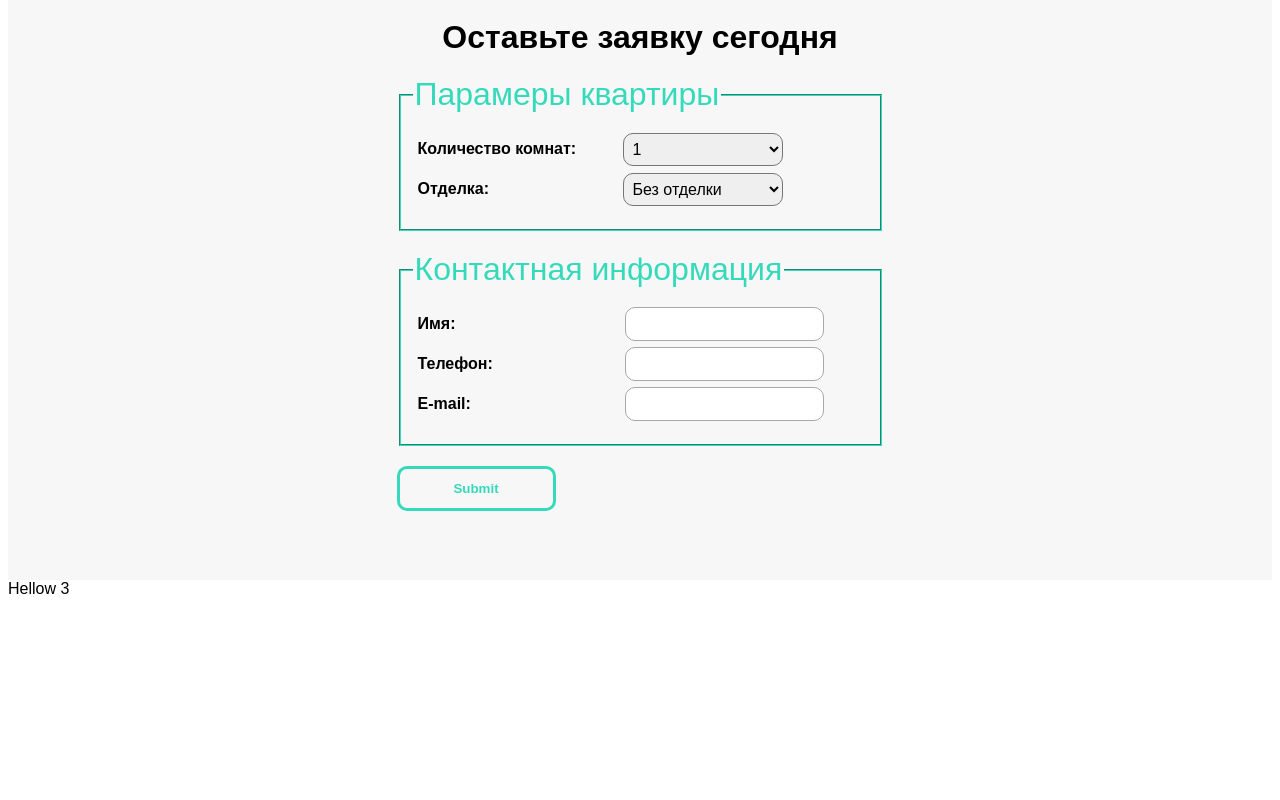
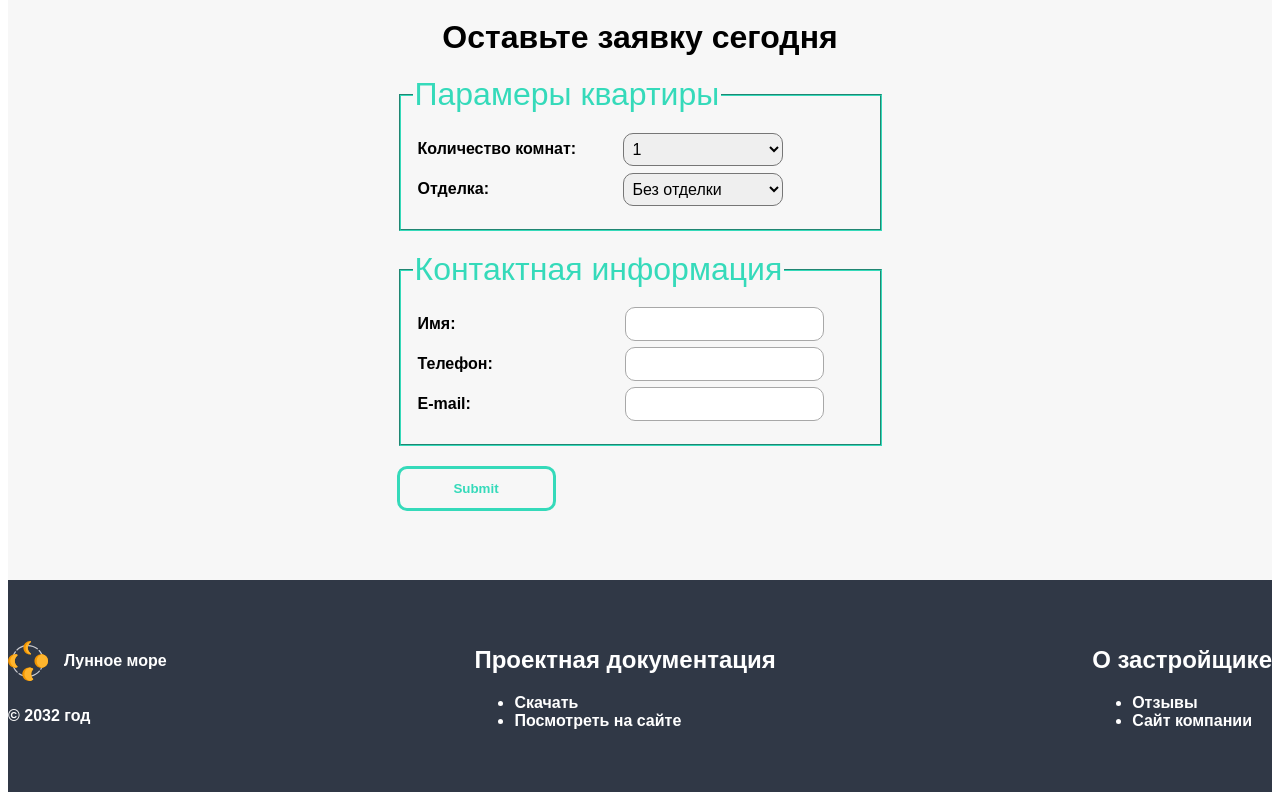
Before and after one commit to Metatron1983/layout-designer-project-lvl1, a plain HTML site: page index.html in a window 1280 px wide. Shown: the part 1563-2363 px from the top of the page. Drawn offline with Linux system fonts and the light colour scheme.

Commit message:
create a footer

```diff
--- a/index.html
+++ b/index.html
@@ -106,7 +106,29 @@
         </div>
     </main>
     <footer class="footer">
-        Hellow 3
+        <div class="footer__content-aria">
+            <div class="footer__section-1">
+                <div class="logo">
+                    <img class="logo__img" src="images/Без названия.svg" alt="Logo">
+                    <div class="logo__company-name_white">Лунное море</div>
+                </div>
+                <p>© 2032 год</p>
+            </div>
+            <div>
+                <h2>Проектная документация</h2>
+                <ul>
+                    <li>Скачать</li>
+                    <li>Посмотреть на сайте</li>
+                </ul>
+            </div>
+            <div>
+                <h2>О застройщике</h2>
+                <ul>
+                    <li>Отзывы</li>
+                    <li>Сайт компании</li>
+                </ul>
+            </div>
+        </div>
     </footer>
 </body>
 </html>
--- a/styles/style.css
+++ b/styles/style.css
@@ -37,6 +37,13 @@
 .logo__company-name {
     margin: 00px 0 0 16px;
 
+    font-weight: bold;
+}
+
+.logo__company-name_white {
+    margin: 00px 0 0 16px;
+
+    color: white;
     font-weight: bold;
 }
 
@@ -281,6 +288,37 @@
 }
 
 .footer {
+    display: flex;
+    justify-content: center;
+    align-items: center;
     width: 100%;
-    height: 200px;
+    max-width: 100%;
+    height: 212px;
+
+    font-weight: bold;
+
+    background-color: #303846;
+    color: white;
 }
+
+.footer__content-aria{
+    display: flex;
+    flex-direction: row;
+    justify-content: space-between;
+    align-items: center;
+    justify-items: center;
+    align-items: center;
+
+
+    width: 1300px;
+    margin: auto;
+}
+
+.footer__section-1{
+    display: flex;
+    flex-direction: column;
+    justify-content: center;
+    align-items: flex-start;
+
+    width: 150px;
+}
```
